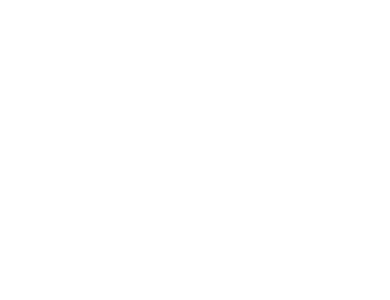
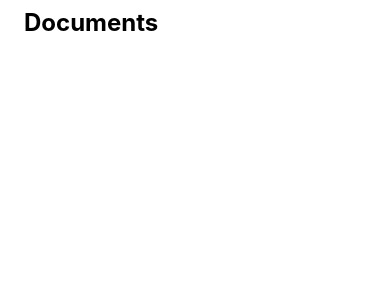
Before and after one commit to hilleremilia/codingTask, a React Native app: screen / in a window 390 px wide. Shown: the top 300 px of the page. Built offline with nearby package versions, Linux system fonts and the light colour scheme; data requests are answered from the project's data file.

Commit message:
fetch data

```diff
--- a/App.tsx
+++ b/App.tsx
@@ -1,12 +1,20 @@
 import React from 'react';
-import { SafeAreaView, StatusBar } from 'react-native';
+import { SafeAreaView, StatusBar, StyleSheet } from 'react-native';
+import { List } from './src/components/List';
 
 const App = () => {
   return (
-    <SafeAreaView>
+    <SafeAreaView style={styles.container}>
       <StatusBar />
+      <List />
     </SafeAreaView>
   );
 };
 
+const styles = StyleSheet.create({
+  container: {
+    flex: 1
+  }
+});
+
 export default App;
--- a/package.json
+++ b/package.json
@@ -11,6 +11,7 @@
     "lint": "eslint . --ext .js,.jsx,.ts,.tsx"
   },
   "dependencies": {
+    "axios": "1.2.0-alpha.1",
     "react": "18.1.0",
     "react-native": "0.70.6"
   },
--- /dev/null
+++ b/src/components/List.tsx
@@ -0,0 +1,44 @@
+import { ActivityIndicator, StyleSheet, Text, View } from 'react-native';
+import { Gutter, typography } from '../style/settings';
+import { useFetchData } from '../hooks/useFetchData';
+
+const URL = 'http://localhost:3000/documents';
+
+export const List = () => {
+  const { loading, error, data } = useFetchData(URL);
+
+  if (loading) {
+    return <ActivityIndicator style={styles.container} />;
+  }
+
+  if (error) {
+    return (
+      <View style={[styles.container, styles.error]}>
+        <Text>Sorry, there has been an error when fetching data.</Text>
+      </View>
+    );
+  }
+
+  return (
+    <View style={styles.container}>
+      <Text style={styles.header}>Documents</Text>
+    </View>
+  );
+};
+
+const styles = StyleSheet.create({
+  container: {
+    flex: 1,
+    paddingHorizontal: Gutter.OUTER
+  },
+  error: {
+    justifyContent: 'center',
+    alignItems: 'center'
+  },
+  header: {
+    ...typography.h1
+  },
+  sectionHeader: {
+    ...typography.h2
+  }
+});
--- /dev/null
+++ b/src/hooks/useFetchData.tsx
@@ -0,0 +1,41 @@
+import { useEffect, useState } from 'react';
+import axios from 'axios';
+
+export const useFetchData = (url: string) => {
+  const [loading, setLoading] = useState(false);
+  const [error, setError] = useState(false);
+  const [data, setData] = useState({});
+
+  useEffect(() => {
+    let cancelled = false;
+
+    const fetchData = async () => {
+      setLoading(true);
+
+      try {
+        const result = await axios(url);
+
+        if (!cancelled) {
+          setData(result);
+          setError(false);
+        }
+      } catch (error) {
+        !cancelled && setError(true);
+      }
+
+      setLoading(false);
+    };
+
+    fetchData();
+
+    return () => {
+      cancelled = true;
+    };
+  }, [url]);
+
+  return {
+    loading,
+    error,
+    data
+  };
+};
--- a/src/style/settings.ts
+++ b/src/style/settings.ts
@@ -1,3 +1,5 @@
+import { TextStyle } from 'react-native';
+
 export enum Gutter {
   REGULAR = 8,
   FULL = 16,
@@ -12,3 +14,16 @@
   BORDER_WIDTH = 1,
   BORDER_RADIUS = 4
 }
+
+export const typography = {
+  h1: {
+    fontSize: 24,
+    fontWeight: '700' as TextStyle['fontWeight'],
+    paddingVertical: Gutter.REGULAR
+  },
+  h2: {
+    fontSize: 20,
+    fontWeight: '700' as TextStyle['fontWeight'],
+    paddingVertical: Gutter.REGULAR
+  }
+};
```
Also changed, not shown: 1 other file (tests, documents, lock files or other folders).
